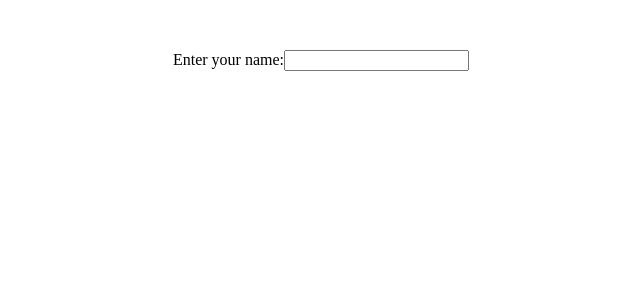
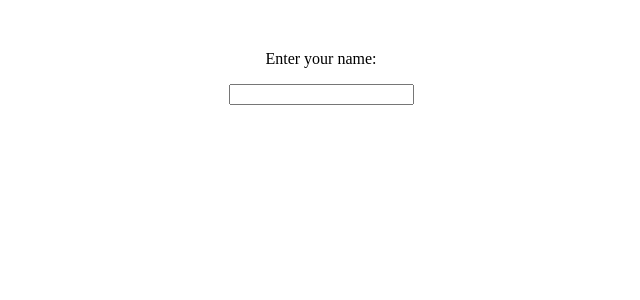
Before and after one commit to acciojob/personal-greeting-Alkeshkumar94, a React app: page / in a window 1280 px wide. Shown: the top 300 px of the page, without its empty margins (319-959 px from the left). Built offline with nearby package versions, Linux system fonts and the light colour scheme.

Commit message:
Update greeting.js

```diff
--- a/src/components/greeting.js
+++ b/src/components/greeting.js
@@ -12,10 +12,10 @@ const Greeting = () => {
   return (
     <div style={{ textAlign: 'center', marginTop: '50px' }}>
      <label>
-        Enter your name:
+        <p>Enter your name:</p>
         <input type="text" value={name} onChange={handleChange} />
       </label>
-      {name && <h2>Hello, {name}!</h2>}
+      {name && <h2>Hello {name}!</h2>}
     </div>
   );
 };
```
